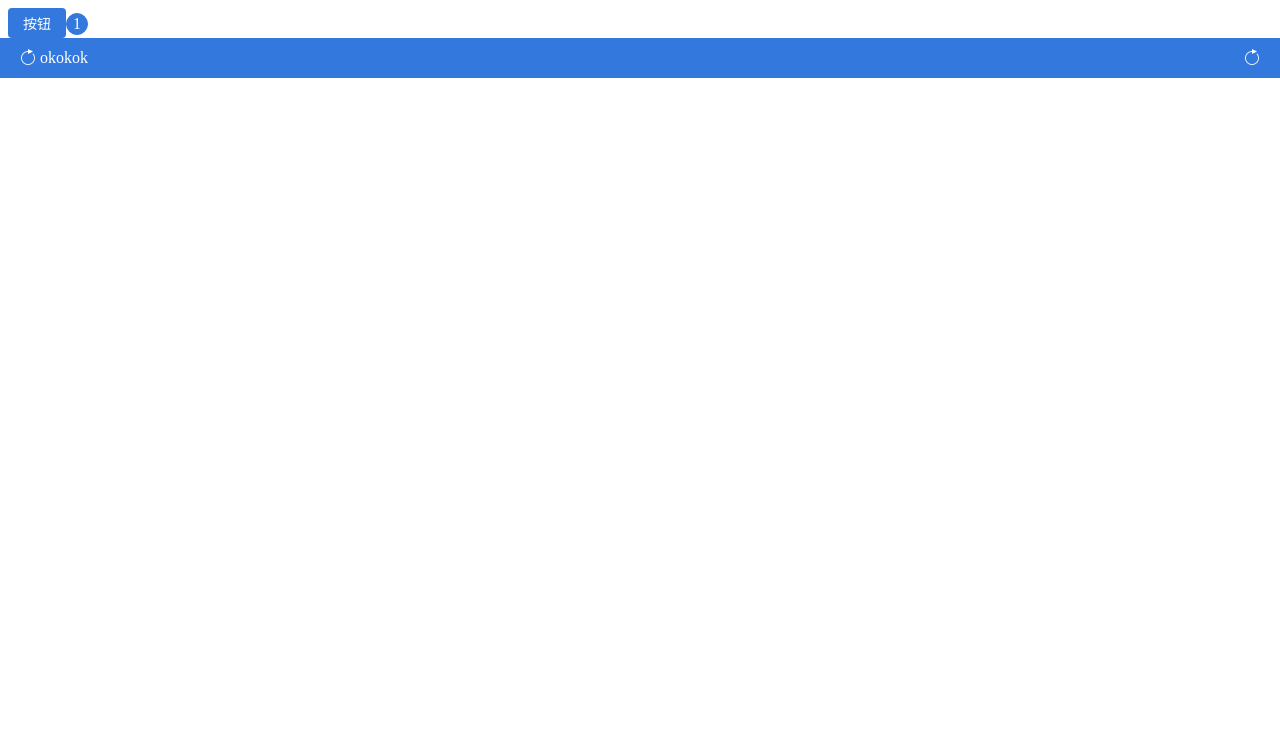
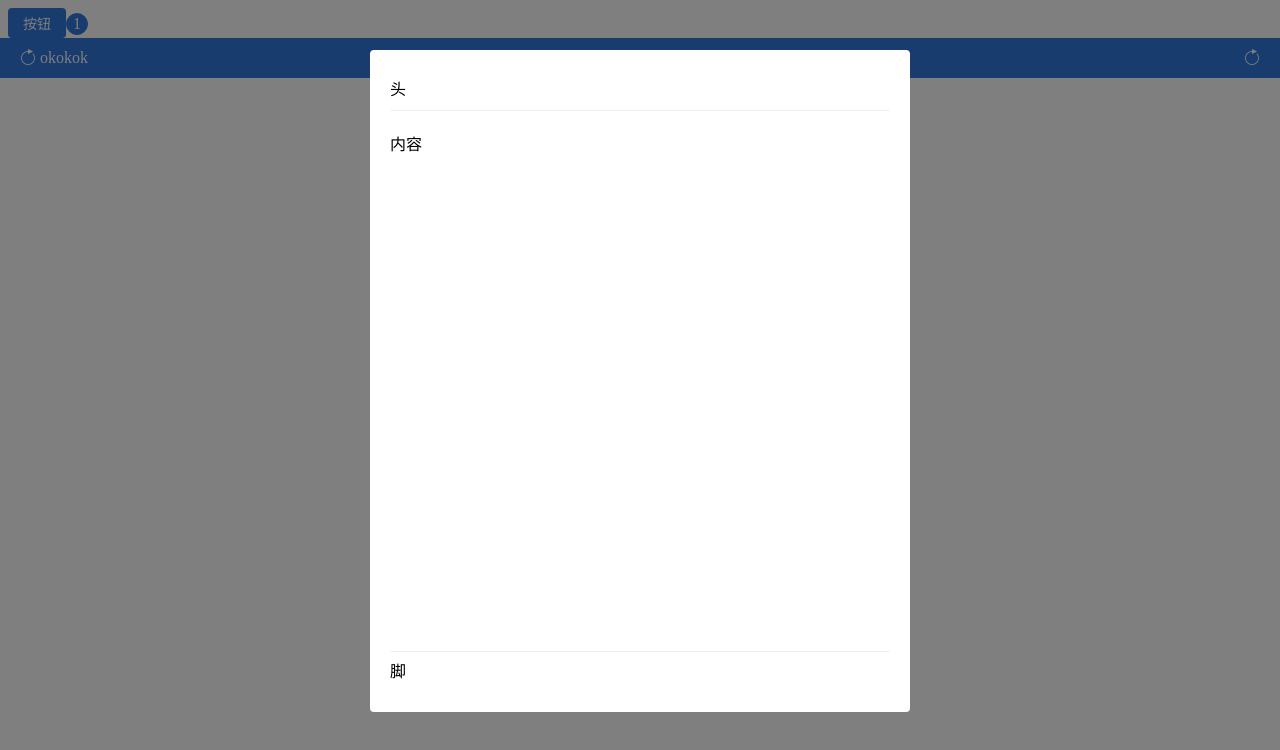
Before and after one commit to react-small-element/react-se, a React (Create React App) app: page / in a window 1280 px wide. Shown: the top 750 px of the page. Built offline with nearby package versions, Linux system fonts and the light colour scheme.

Commit message:
modal,popupPanels

```diff
--- a/src/App.js
+++ b/src/App.js
@@ -1,5 +1,14 @@
 import React from "react";
-import { Button, Sliver, Circle } from "./component";
+import {
+  Button,
+  Sliver,
+  Circle,
+  Modal,
+  PopupPanels,
+  PopupPanelsHeader,
+  PopupPanelsContent,
+  PopupPanelsFooter
+} from "./component";
 import "./asset/scss/index.scss";
 
 function App() {
@@ -12,6 +21,12 @@ function App() {
         ok
       </Sliver>
       <Circle>1</Circle>
+      <Modal />
+      <PopupPanels isDrag={true}>
+        <PopupPanelsHeader>头</PopupPanelsHeader>
+        <PopupPanelsContent>内容</PopupPanelsContent>
+        <PopupPanelsFooter>脚</PopupPanelsFooter>
+      </PopupPanels>
     </div>
   );
 }
--- a/src/asset/scss/index.scss
+++ b/src/asset/scss/index.scss
@@ -8,10 +8,12 @@ $success-color: #dff2ef;
 $warn-color: #fff6e4;
 $info-color: $theme-color;
 $white-color: #ffffff;
-$block-color: #000000;
+$black-color: #000000;
 
 $button-hover-color: #3d82e7;
 $button-disable: #ebebeb;
+
+$partition-line-color: #efefef;
 
 $fontsize-1: 12px;
 $fontsize-2: 14px;
@@ -27,6 +29,13 @@ $button-height: 30px;
 $sliver-height: 40px;
 
 $box-padding-level: 20px;
+$box-padding-vertical: 20px;
+$top: 50px;
+
+$popup-panels-width: 500px;
+$popup-panels-height: 500px;
+$popup-panels-header-height: 40px;
+$popup-panels-footer-height: 40px;
 
 .zc-button {
   background-color: $theme-color;
@@ -70,8 +79,8 @@ $box-padding-level: 20px;
   display: inline-block;
   border-radius: 100%;
   width: $box-padding-level;
-  height: $box-padding-level;
-  line-height: $box-padding-level;
+  height: $box-padding-vertical;
+  line-height: $box-padding-vertical;
   text-align: center;
   border-style: solid;
   border-width: 1px;
@@ -79,3 +88,56 @@ $box-padding-level: 20px;
   color: $white-color;
   background-color: $theme-color;
 }
+
+.zc-modal {
+  position: fixed;
+  left: 0px;
+  top: 0px;
+  width: 100%;
+  height: 100%;
+  z-index: 1;
+  background-color: rgba($color: $black-color, $alpha: 0.5);
+}
+
+.zc-popup-panels-parents {
+  position: fixed;
+  left: 0px;
+  right: 0px;
+  top: 0px;
+  bottom: 0px;
+  z-index: 3;
+  padding: 0px;
+  margin: 0px;
+}
+.zc-popup-panels {
+  position: relative;
+  margin: 0px auto;
+  padding: $box-padding-vertical $box-padding-level;
+  top: $top;
+  z-index: 3;
+  width: $popup-panels-width;
+  background-color: $white-color;
+  border-radius: $border-radius;
+}
+.zc-popup-panels-header {
+  position: relative;
+  border-bottom: solid 1px $partition-line-color;
+  height: $popup-panels-header-height;
+  line-height: $popup-panels-header-height;
+  pointer-events: none;
+}
+.zc-popup-panels-content {
+  position: relative;
+  overflow-y: auto;
+  height: $popup-panels-height;
+  padding-top: $box-padding-vertical;
+  padding-bottom: $box-padding-vertical;
+  pointer-events: none;
+}
+.zc-popup-panels-footer {
+  position: relative;
+  border-top: solid 1px $partition-line-color;
+  height: $popup-panels-footer-height;
+  line-height: $popup-panels-footer-height;
+  pointer-events: none;
+}
--- a/src/component/button/button.js
+++ b/src/component/button/button.js
@@ -37,7 +37,6 @@ class Button extends Component {
       className,
       ...otherProps
     } = this.props;
-    console.log(rightIcon);
     let disabledClick = false;
     if (disabled) {
       disabledClick = true;
--- a/src/component/index.js
+++ b/src/component/index.js
@@ -1,5 +1,21 @@
 import { Button } from "./button";
 import { Sliver } from "./tips";
 import { Circle } from "./tag";
+import {
+  Modal,
+  PopupPanels,
+  PopupPanelsHeader,
+  PopupPanelsContent,
+  PopupPanelsFooter
+} from "./modal";
 
-export { Button, Sliver, Circle };
+export {
+  Button,
+  Sliver,
+  Circle,
+  Modal,
+  PopupPanels,
+  PopupPanelsHeader,
+  PopupPanelsContent,
+  PopupPanelsFooter
+};
--- /dev/null
+++ b/src/component/modal/index.js
@@ -0,0 +1,13 @@
+import Modal from "./modal";
+import PopupPanels from "./popupPanels";
+import PopupPanelsHeader from "./popupPanelsHeader";
+import PopupPanelsContent from "./popupPanelsContent";
+import PopupPanelsFooter from "./popupPanelsFooter";
+
+export {
+  Modal,
+  PopupPanels,
+  PopupPanelsHeader,
+  PopupPanelsContent,
+  PopupPanelsFooter
+};
--- /dev/null
+++ b/src/component/modal/modal.js
@@ -0,0 +1,8 @@
+import React, { Component } from "react";
+
+class Modal extends Component {
+  render() {
+    return <div className="zc-modal" />;
+  }
+}
+export default Modal;
--- /dev/null
+++ b/src/component/modal/popupPanels.js
@@ -0,0 +1,93 @@
+import React, { Component } from "react";
+import PropTypes from "prop-types";
+
+class PopupPanels extends Component {
+  constructor(props) {
+    super(props);
+    this.state = {
+      show: true
+    };
+    this.close = this.close.bind(this);
+  }
+  render() {
+    let { className, isDrag } = this.props;
+    let classNames = className
+      ? "zc-popup-panels" + className
+      : "zc-popup-panels";
+    return (
+      this.state.show && (
+        <div className="zc-popup-panels-parents">
+          <div
+            className={classNames}
+            style={{ ...this.props.style }}
+            onMouseDown={isDrag ? mouseDown : function() {}}
+          >
+            {this.props.children}
+          </div>
+        </div>
+      )
+    );
+  }
+
+  close() {
+    this.setState({
+      show: false
+    });
+    return;
+  }
+}
+
+PopupPanels.propTypes = {
+  children: PropTypes.any,
+  className: PropTypes.string,
+  style: PropTypes.object,
+  isDrag: PropTypes.bool
+};
+
+function mouseDown(ev) {
+  var event = ev || event;
+  let parentNode = window.self;
+  let pWidth = parentNode.innerWidth;
+  let pHeight = parentNode.innerHeight;
+
+  let that = event.currentTarget;
+  let disX = event.clientX - that.offsetLeft;
+  let disY = event.clientY - that.offsetTop;
+  let oWidth = that.offsetWidth;
+  let oHeight = that.offsetHeight;
+
+  let cssStartLeft0 = Math.floor((pWidth - oWidth) / 2);
+  //阻止冒泡事件
+  event.stopPropagation ? event.stopPropagation() : (event.cancelBubble = true);
+  if (event && event.preventDefault) {
+    event.preventDefault();
+  } else {
+    window.event.returnValue = false; //实际上在IE8以下，会报错
+    return false;
+  }
+
+  document.onmousemove = function(ev) {
+    var event = ev || event;
+    let moveClientX = event.clientX;
+    let moveClientY = event.clientY;
+    that.style.left = moveClientX - disX - cssStartLeft0 + "px";
+    that.style.top = moveClientY - disY + "px";
+    if (moveClientX - disX <= 0) {
+      that.style.left = -cssStartLeft0 + "px";
+    }
+    if (moveClientY - disY <= 0) {
+      that.style.top = "0px";
+    }
+    if (moveClientX - disX >= pWidth - oWidth) {
+      that.style.left = pWidth - oWidth - cssStartLeft0 + "px";
+    }
+    if (moveClientY - disY >= pHeight - oHeight) {
+      that.style.top = pHeight - oHeight + "px";
+    }
+  };
+  document.onmouseup = function() {
+    document.onmousemove = document.onmouseup = null;
+  };
+}
+
+export default PopupPanels;
--- /dev/null
+++ b/src/component/modal/popupPanelsContent.js
@@ -0,0 +1,23 @@
+import React, { Component } from "react";
+import PropTypes from "prop-types";
+
+class PopupPanlesContent extends Component {
+  render() {
+    let { className, style } = this.props;
+    let classNames = className
+      ? "zc-popup-panels-content" + className
+      : "zc-popup-panels-content";
+    return (
+      <div className={classNames} style={style}>
+        {this.props.children}
+      </div>
+    );
+  }
+}
+
+PopupPanlesContent.propTypes = {
+  children: PropTypes.any,
+  className: PropTypes.string,
+  style: PropTypes.object
+};
+export default PopupPanlesContent;
--- /dev/null
+++ b/src/component/modal/popupPanelsFooter.js
@@ -0,0 +1,24 @@
+import React, { Component } from "react";
+import PropTypes from "prop-types";
+
+class PopupPanelsFooter extends Component {
+  render() {
+    let { className, style } = this.props;
+    let classNames = className
+      ? "zc-popup-panels-footer" + className
+      : "zc-popup-panels-footer";
+    return (
+      <div className={classNames} style={style}>
+        {this.props.children}
+      </div>
+    );
+  }
+}
+
+PopupPanelsFooter.propTypes = {
+  children: PropTypes.any,
+  className: PropTypes.string,
+  style: PropTypes.object,
+  isShowCloseButton: PropTypes.bool
+};
+export default PopupPanelsFooter;
--- /dev/null
+++ b/src/component/modal/popupPanelsHeader.js
@@ -0,0 +1,24 @@
+import React, { Component } from "react";
+import PropTypes from "prop-types";
+
+class PopupPanelsHeader extends Component {
+  render() {
+    let { className, style } = this.props;
+    let classNames = className
+      ? "zc-popup-panels-header" + className
+      : "zc-popup-panels-header";
+    return (
+      <div className={classNames} style={style}>
+        {this.props.children}
+      </div>
+    );
+  }
+}
+
+PopupPanelsHeader.propTypes = {
+  children: PropTypes.any,
+  className: PropTypes.string,
+  style: PropTypes.object,
+  isShowCloseButton: PropTypes.bool
+};
+export default PopupPanelsHeader;
```
